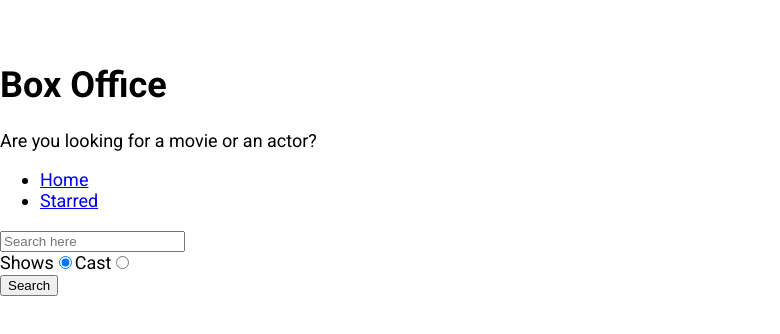
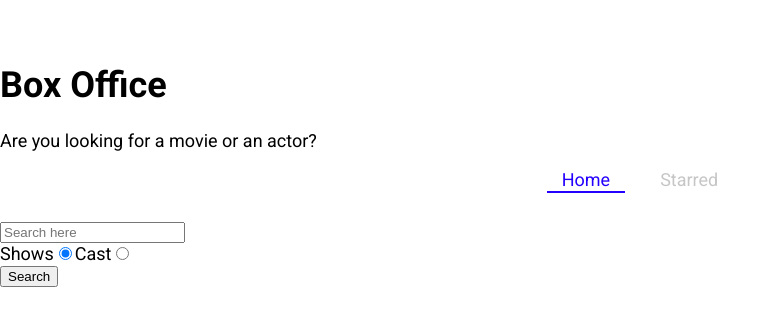
Before and after one commit to chj2788/SearchMovies, a React (Create React App) app: page / in a window 1280 px wide. Shown: the top 334 px of the page, without its empty margins (0-780 px from the left). Built offline with nearby package versions, Linux system fonts and the light colour scheme.

Commit message:
finished starred page XD

```diff
--- a/src/App.js
+++ b/src/App.js
@@ -1,11 +1,21 @@
 import React from 'react';
 import { Switch, Route } from 'react-router-dom';
+import { ThemeProvider } from 'styled-components';
 import Home from './pages/Home';
 import Show from './pages/Show';
 import Starred from './pages/Starred';
 
+const theme = {
+  mainColors: {
+    blue: '#2400ff',
+    gray: '#c6c6c6',
+    dark: '#353535',
+  },
+};
+
 function App() {
   return (
+    <ThemeProvider theme={theme}>
       <Switch>
         <Route exact path="/">
           <Home />
@@ -21,6 +31,7 @@ function App() {
           <div>Not Found</div>
         </Route>
       </Switch>
+    </ThemeProvider>
   );
 }
 
--- /dev/null
+++ b/src/components/Nav.styled.js
@@ -0,0 +1,41 @@
+import styled from 'styled-components';
+import { Link } from 'react-router-dom';
+
+export const NavList = styled.ul`
+  display: flex;
+  justify-content: center;
+  list-style: none;
+  margin: 0 0 30px;
+  padding: 0;
+`;
+
+export const LinkStyled = styled(Link)`
+  margin: 0 10px;
+  padding: 3px 15px;
+  position: relative;
+  text-decoration: none;
+  color: ${({ theme }) => theme.mainColors.gray};
+  &.active {
+    color: ${({ theme }) => theme.mainColors.blue};
+    &:after {
+      content: '';
+      position: absolute;
+      display: block;
+      height: 2px;
+      left: 0%;
+      bottom: 0;
+      background-color: ${({ theme }) => theme.mainColors.blue};
+      animation: slide-in 0.3s ease-in forwards;
+      @keyframes slide-in {
+        from {
+          left: 50%;
+          width: 0;
+        }
+        to {
+          left: 0%;
+          width: 100%;
+        }
+      }
+    }
+  }
+`;
--- a/src/components/Navs.js
+++ b/src/components/Navs.js
@@ -1,6 +1,7 @@
 /* eslint-disable */
 import React from 'react';
-import { Link } from 'react-router-dom';
+import { useLocation } from 'react-router-dom';
+import { LinkStyled, NavList } from './Nav.styled';
 
 const LINKS = [
   { to: '/', text: 'Home' },
@@ -8,15 +9,23 @@ const LINKS = [
 ];
 
 const Navs = () => {
+  const location = useLocation();
+  console.log('location', location);
+
   return (
     <div>
-      <ul>
+      <NavList>
         {LINKS.map(item => (
           <li key={item.to}>
-            <Link to={item.to}>{item.text}</Link>
+            <LinkStyled
+              to={item.to}
+              className={item.to === location.pathname ? 'active' : ''}
+            >
+              {item.text}
+            </LinkStyled>
           </li>
         ))}
-      </ul>
+      </NavList>
     </div>
   );
 };
--- a/src/pages/Show.js
+++ b/src/pages/Show.js
@@ -5,7 +5,6 @@ import Cast from '../components/show/Cast';
 import Details from '../components/show/Details';
 import Seasons from '../components/show/Seasons';
 import ShowMain from '../components/show/ShowMain';
-import { apiGet } from '../misc/config';
 import { useShow } from '../misc/custom-hooks';
 import { InfoBlock, ShowPageWrapper } from './Show.styled';
 
--- a/src/pages/Starred.js
+++ b/src/pages/Starred.js
@@ -1,9 +1,45 @@
 /* eslint-disable */
-import React from 'react';
+import React, { useState, useEffect } from 'react';
 import MainPageLayout from '../components/MainPageLayout';
+import ShowGrid from '../components/show/ShowGrid';
+import { apiGet } from '../misc/config';
+import { useShows } from '../misc/custom-hooks';
 
 const Starred = () => {
-  return <MainPageLayout>This is Starred</MainPageLayout>;
+  const [starred] = useShows();
+
+  const [shows, setShows] = useState(null);
+  const [isLoading, setIsLoading] = useState(true);
+  const [error, setError] = useState(null);
+
+  useEffect(() => {
+    if (starred && starred.length > 0) {
+      //manage concurrent promises
+
+      const promises = starred.map(showId => apiGet(`/shows/${showId}`));
+      Promise.all(promises)
+        .then(apiData => apiData.map(show => ({ show })))
+        .then(results => {
+          setShows(results);
+          setIsLoading(false);
+        })
+        .catch(err => {
+          setError(err.message);
+          setIsLoading(false);
+        });
+    } else {
+      setIsLoading(false);
+    }
+  }, [starred]);
+
+  return (
+    <MainPageLayout>
+      {isLoading && <div>Shows are still loading</div>}
+      {error && <div>Error occured: {error}</div>}
+      {!isLoading && !shows && <div>No shows were added</div>}
+      {!isLoading && !error && shows && <ShowGrid data={shows} />}
+    </MainPageLayout>
+  );
 };
 
 export default Starred;
```
Also changed, not shown: 1 other file (tests, documents, lock files or other folders). Lines whose indentation alone changed are shown as unchanged.
